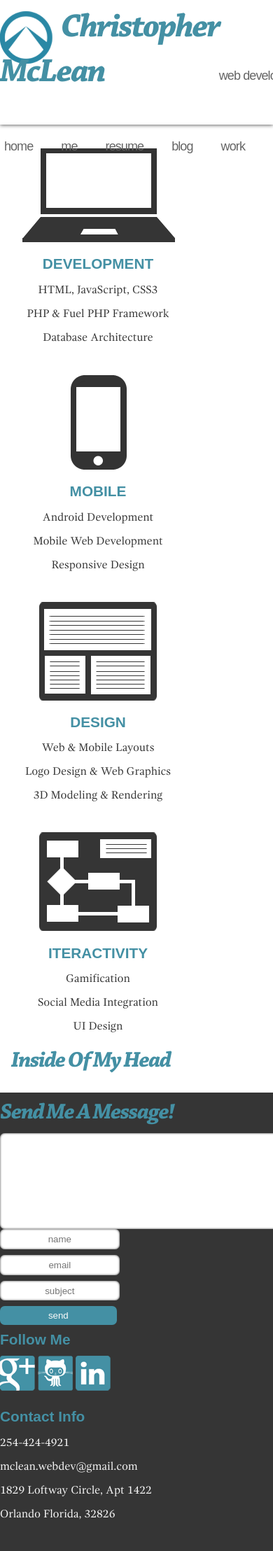
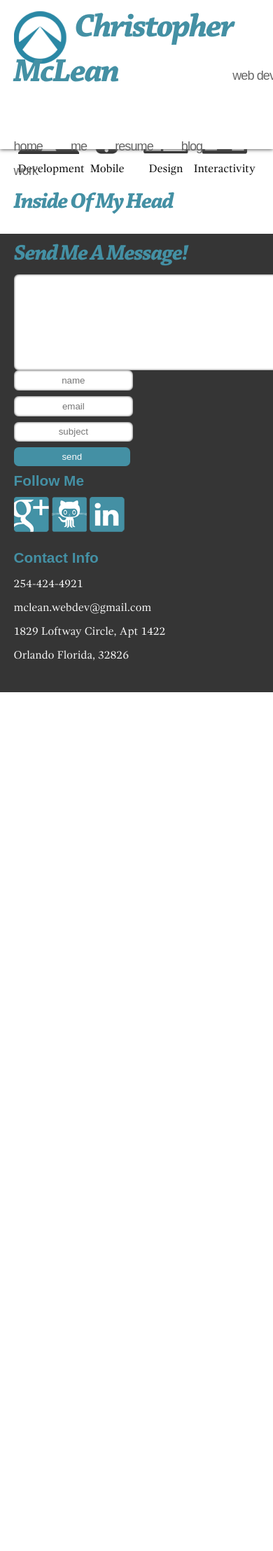
Before and after one commit to havok2905/Portfolio, a PHP site: page / in a window 390 px wide; the page is wider, and only the part inside the window is pictured. Shown: that part at 70% size. After the commit the page ends 989 px from the top of that part, so only its background shows below. Run offline with PHP 8.4, Linux system fonts and the light colour scheme.

Commit message:
modified png files for the icons to support universal scaling in the responsive site. Added a business card comp to be used in the projects page and started iconography for the navigation bar to be used in active and hover events.

```diff
--- a/css/main.css
+++ b/css/main.css
@@ -35,7 +35,7 @@
 .container{
 	clear: both;
 	display: block;
-	max-width: 62.5em;
+	max-width: 90%;
 	margin-left: auto;
 	margin-right: auto;
 	padding-top:8em;
@@ -52,7 +52,9 @@
 }
 
 .header_container{
-	max-width:62.5em;
+	padding-left: 1em;
+	padding-right: 1em;
+	max-width:90%;
 	margin-right: auto;
 	margin-left: auto;
 }
@@ -74,6 +76,20 @@
 	padding-bottom: 1em;
 	background-color: #353535;
 }
+
+.center_container{
+	max-width:100%;
+	text-align: center;
+}
+
+.left li{
+	display: inline-block;
+	width: 25%;
+	text-align: center;
+	margin: -4px;
+}
+.left img{max-width: 100%;}
+
 
 /* HEADERS & TEXT */
 
@@ -199,13 +215,6 @@
 	color:#FAFAFA;
 }
 
-.left{
-	width: 13.5em;
-	text-align: center;
-	float: left;
-	margin: 1em;
-}
-
 p{
 	margin-bottom: 1.625em;
 	max-width:42.813em;
--- a/index.php
+++ b/index.php
@@ -4,56 +4,14 @@
 	require_once("includes/layout.php");
 	echo Layout::header("Home");
 ?>
-
-<div>
-	<img src="">
-</div>
-<div>
-	<h3>What I Can Do</h3>
-	<div class="left">
-		<a href="">
-			<img src="img/laptop.png"/>
-			<h4>DEVELOPMENT</h4>
-		</a>
-		<ul class="seriftext">
-			<li>HTML, JavaScript, CSS3</li>
-			<li>PHP &amp; Fuel PHP Framework</li>
-			<li>Database Architecture</li>
-		</ul>
-	</div>
-	<div class="left">
-		<a href="">
-			<img src="img/phone.png"/>
-			<h4>MOBILE</h4>
-		</a>
-		<ul class="seriftext">
-			<li>Android Development</li>
-			<li>Mobile Web Development</li>
-			<li>Responsive Design</li>
-		</ul>
-	</div>
-	<div class="left">
-		<a href="">
-			<img src="img/design.png"/>
-			<h4>DESIGN</h4>
-		</a>
-		<ul class="seriftext">
-			<li>Web &amp; Mobile Layouts</li>
-			<li>Logo Design &amp; Web Graphics</li>
-			<li>3D Modeling &amp; Rendering</li>
-		</ul>
-	</div>
-	<div class="left">
-		<a href="">
-			<img src="img/graph.png"/>
-			<h4>ITERACTIVITY</h4>
-		</a>
-		<ul class="seriftext">
-			<li>Gamification</li>
-			<li>Social Media Integration</li>
-			<li>UI Design</li>
-		</ul>
-	</div>
+<h3>What I Can Do</h3>
+<div class="center_container">
+	<ul class="left">
+		<li><a href=""><img src="img/laptop.png"/><p>Development</p></a></li>
+		<li><a href=""><img src="img/phone.png"/><p>Mobile</p></a></li>
+		<li><a href=""><img src="img/design.png"/><p>Design</p></a></li>
+		<li><a href=""><img src="img/graph.png"/><p>Interactivity</p></a></li>
+	</ul>
 	<div class="clear"></div>
 </div>
 <div>
```
Also changed, not shown: img/design.png, img/graph.png, img/phone.png, img/qr.png (added), 2 other files.
